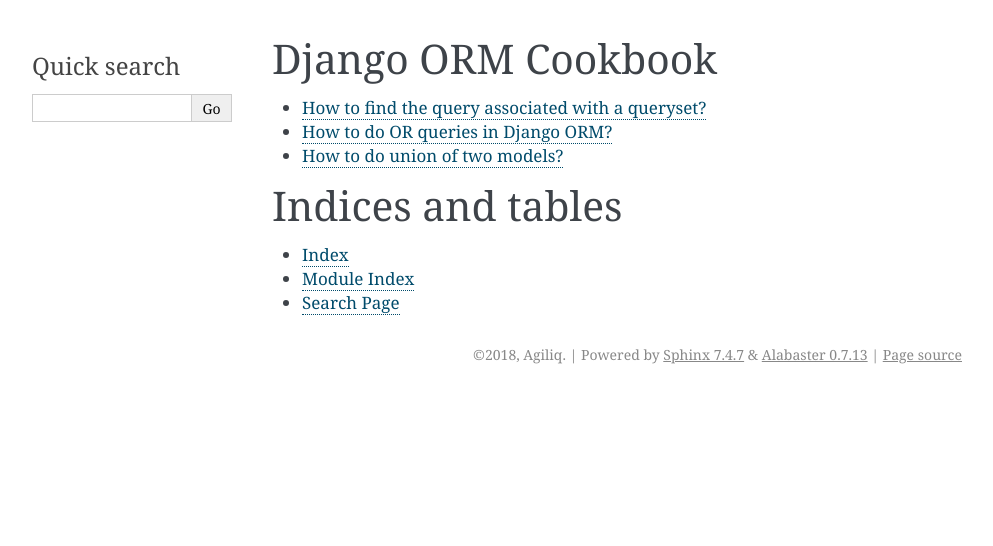
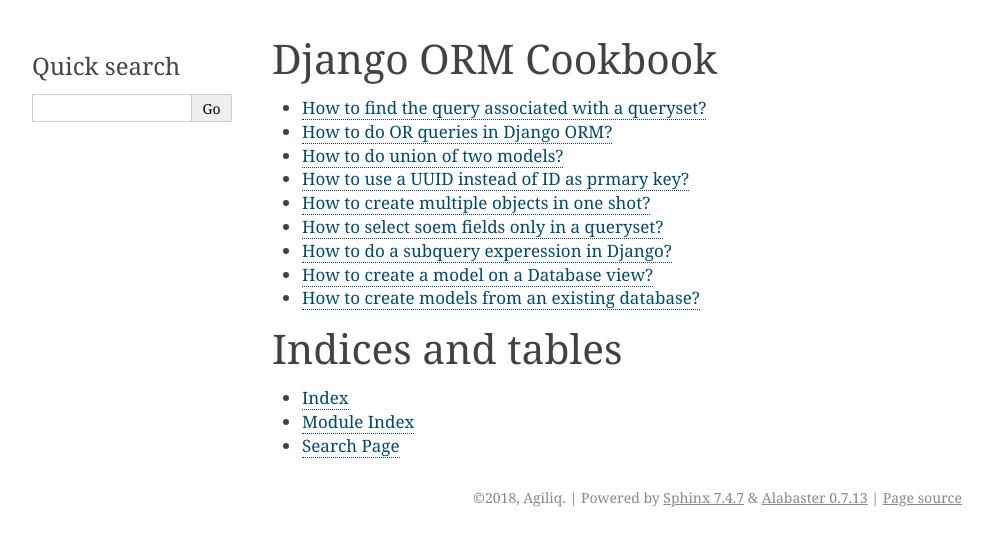
Before and after one commit to agiliq/django-orm-cookbook, a Sphinx documentation site: the page built from docs/index.rst, in a window 1280 px wide. Shown: the top 546 px of the page, without its empty margins (148-1141 px from the left). Built offline with Sphinx 7.4.7, drawn with Linux system fonts in a browser that asks for light colours.

Commit message:
Setting up more questions

```diff
--- /dev/null
+++ b/docs/database_view.rst
@@ -0,0 +1,2 @@
+How to create a model on a Database view?
+++++++++++++++++++++++++++++++++++++++++++++++++++
--- a/docs/index.rst
+++ b/docs/index.rst
@@ -12,6 +12,12 @@
    query.rst
    or_query.rst
    union
+   uuid
+   multiple_objects
+   select_some_fields
+   subquery
+   database_view
+   inspect_existing_database
 
 
 Indices and tables
--- /dev/null
+++ b/docs/inspect_existing_database.rst
@@ -0,0 +1,2 @@
+How to create models from an existing database?
+++++++++++++++++++++++++++++++++++++++++++++++++++
--- /dev/null
+++ b/docs/multiple_objects.rst
@@ -0,0 +1,2 @@
+How to create multiple objects in one shot?
+++++++++++++++++++++++++++++++++++++++++++++++++++
--- /dev/null
+++ b/docs/select_some_fields.rst
@@ -0,0 +1,2 @@
+How to select soem fields only in a queryset?
+++++++++++++++++++++++++++++++++++++++++++++++++++
--- /dev/null
+++ b/docs/subquery.rst
@@ -0,0 +1,2 @@
+How to do a subquery experession in Django?
+++++++++++++++++++++++++++++++++++++++++++++++++++
--- /dev/null
+++ b/docs/uuid.rst
@@ -0,0 +1,2 @@
+How to use a UUID instead of ID as prmary key?
+++++++++++++++++++++++++++++++++++++++++++++++++++
```
